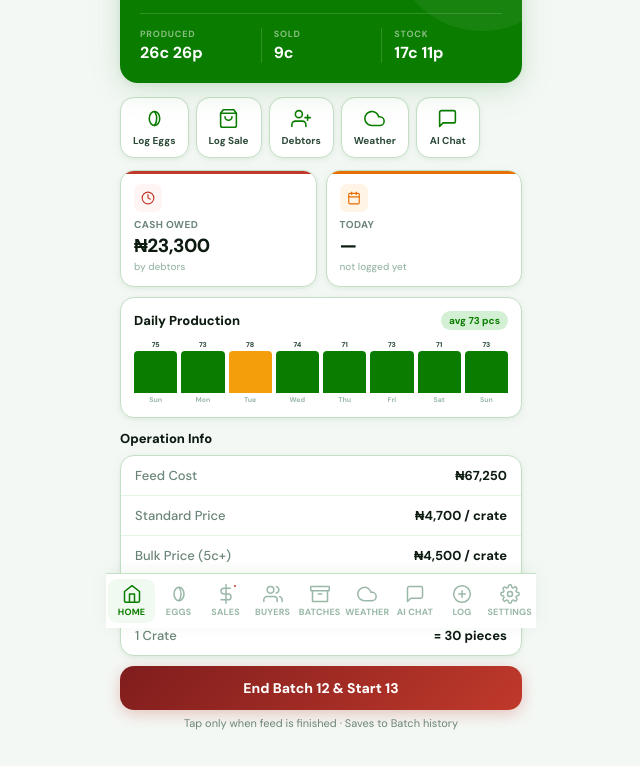
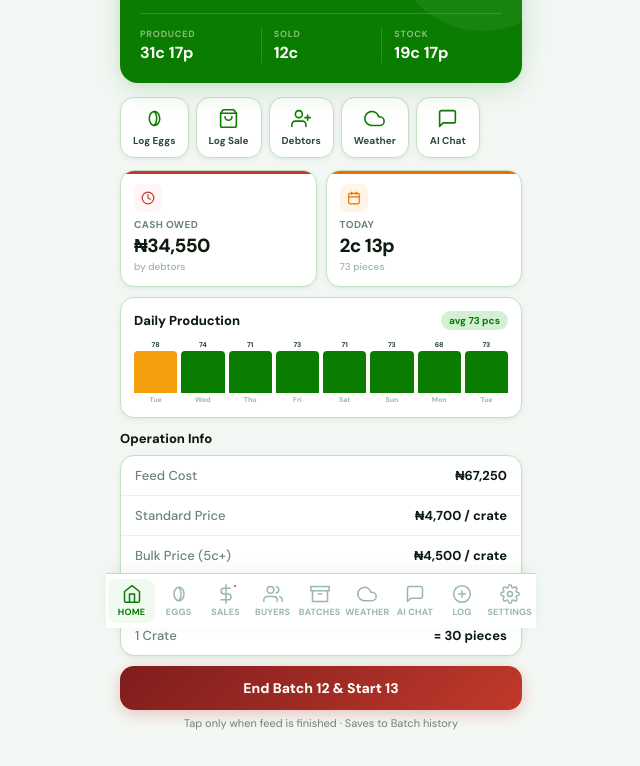
Before and after one commit to harlaphear-ux/layerpro, a plain HTML site: page index.html in a window 1280 px wide. Shown: the part 172-938 px from the top of the page, without its empty margins (319-959 px from the left). Drawn offline with Linux system fonts and the light colour scheme.

Commit message:
Add Mon 21 + Tue 22 Sep — wife 3.5c total debt

```diff
--- a/index.html
+++ b/index.html
@@ -660,18 +660,21 @@ let S = {
     {date:'2026-09-18',pieces:73,note:'Thursday'},
     {date:'2026-09-19',pieces:71,note:'Friday'},
     {date:'2026-09-20',pieces:73,note:'Saturday'},
+    {date:'2026-09-21',pieces:68,note:'Monday'},
+    {date:'2026-09-22',pieces:73,note:'Tuesday'},
   ],
   sales:[
     {date:'2026-09-13',buyer:'Wife',crates:2,pieces:15,paid:0,owed:11250,type:'wife',note:'2.5 crates'},
     {date:'2026-09-14',buyer:'Mum Nasirudeen',crates:2,pieces:0,paid:9400,owed:0,type:'standard',note:'Paid'},
     {date:'2026-09-19',buyer:'Eleha',crates:4,pieces:0,paid:18800,owed:0,type:'standard',note:'Paid'},
     {date:'2026-09-19',buyer:'Wife',crates:1,pieces:0,paid:0,owed:4500,type:'wife',note:''},
+    {date:'2026-09-22',buyer:'Wife',crates:2,pieces:15,paid:0,owed:11250,type:'wife',note:'2.5 crates'},
   ],
   expenses:[
   ],
   debtors:[
     {id:1,name:'Mum Othman Friend',cashOwed:18800,note:'Tue 16 Sep — 4 crates',addedDate:'2026-09-16'},
-    {id:2,name:'Wife',cashOwed:4500,note:'Sat 20 Sep — 1 crate @ ₦4,500',addedDate:'2026-09-20'},
+    {id:2,name:'Wife',cashOwed:15750,note:'3.5 crates total — 13 Sep + 19 Sep + 22 Sep',addedDate:'2026-09-13'},
   ],
   closedBatches:[{
       id:'batch11', name:'Batch 11',
```
